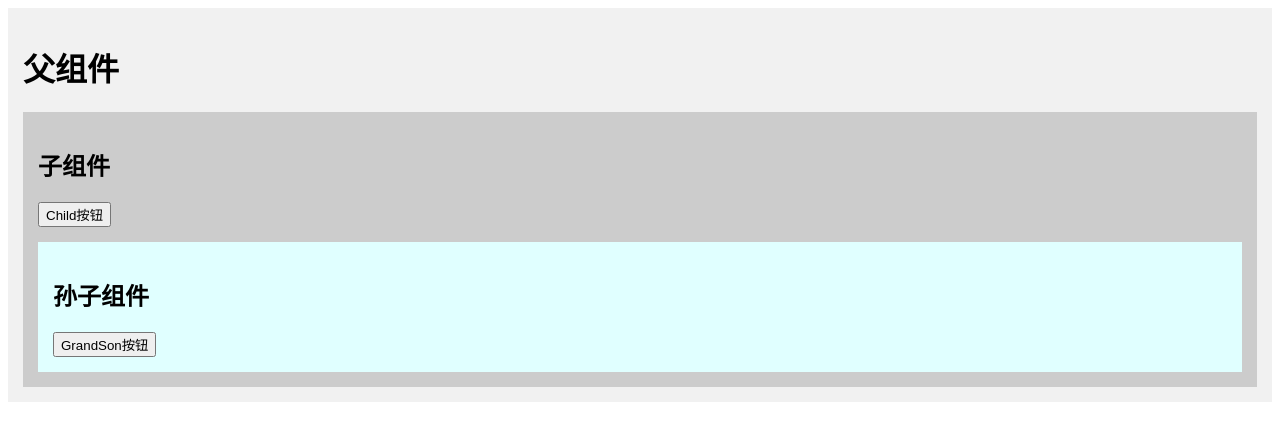
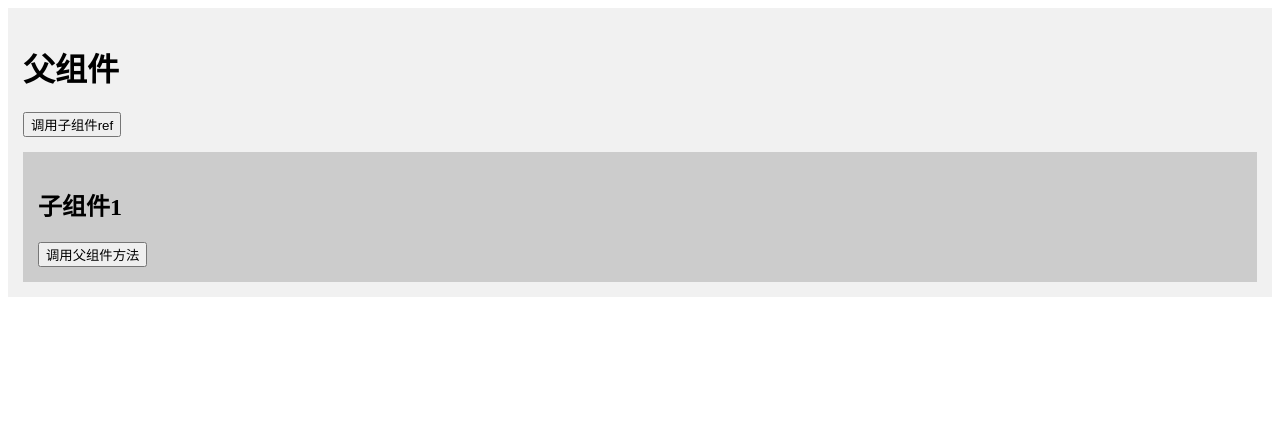
Before and after one commit to Jin0811/VueNote, a Vue app in the folder 04_Vue3/: page / in a window 1280 px wide. Shown: the top 440 px of the page. Built offline with nearby package versions, Linux system fonts and the light colour scheme.

Commit message:
feat: 使用ref实现组件通信

```diff
--- a/04_Vue3/src/App.vue
+++ b/04_Vue3/src/App.vue
@@ -41,7 +41,8 @@
 // import Demo from "./views/02_custom-event/Parent.vue"; // 自定义事件
 // import Demo from "./views/03_event-bus/Parent.vue"; // 全局事件总线
 // import Demo from "./views/04_v-model/Parent.vue"; // v-model
-import Demo from "./views/05_attrs-listeners/Parent.vue"; // attrs-listeners
+// import Demo from "./views/05_attrs-listeners/Parent.vue"; // attrs-listeners
+import Demo from "./views/06_ref-children-parent/Parent.vue"; // ref-children-parent
 
 import { ref } from "vue";
 export default {
--- /dev/null
+++ b/04_Vue3/src/views/06_ref-children-parent/Child1.vue
@@ -0,0 +1,25 @@
+<template>
+  <div class="child">
+    <h2>子组件1</h2>
+    <button @click="handler($parent)">调用父组件方法</button>
+  </div>
+</template>
+
+<script setup>
+import { ref } from "vue";
+
+const name = ref("张三");
+
+const sayName = () => {
+  console.log("名字为", name.value);
+};
+
+const handler = ($parent) => {
+  $parent.funForChild();
+};
+
+defineExpose({
+  name,
+  sayName,
+});
+</script>
--- /dev/null
+++ b/04_Vue3/src/views/06_ref-children-parent/Parent.vue
@@ -0,0 +1,36 @@
+<template>
+  <div class="parent">
+    <h1>父组件</h1>
+    <button @click="handler">调用子组件ref</button>
+    <div class="space"></div>
+
+    <ChildOne ref="childOneRef" />
+  </div>
+</template>
+
+<script setup>
+/**
+ * ref 给子组件绑定ref，可以获取子组件的实例
+ * $parent 访问父组件实例
+ *
+ * defineExpose用于将自身的变量和方法暴露出去，使得外部可以通过ref的形式调用
+ * 默认是无法通过ref的形式调用任何变量和方法的
+ */
+import { ref } from "vue";
+import ChildOne from "./Child1.vue";
+
+const childOneRef = ref();
+
+const handler = () => {
+  console.log(childOneRef.value.name); // 获取子组件数据
+  childOneRef.value.sayName(); // 调用子组件方法
+};
+
+const funForChild = () => {
+  console.log("父组件的方法");
+};
+
+defineExpose({
+  funForChild,
+});
+</script>
```
